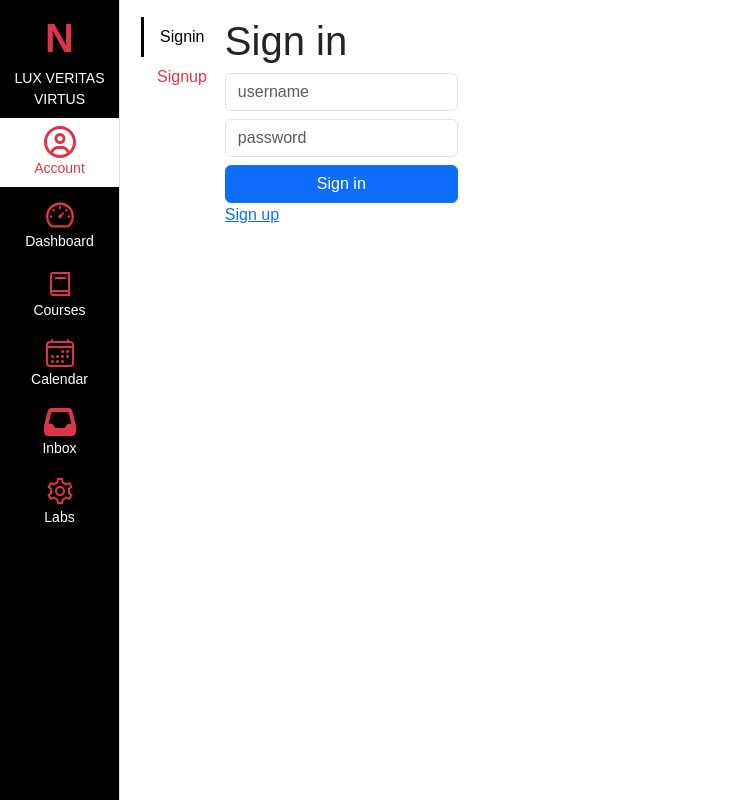
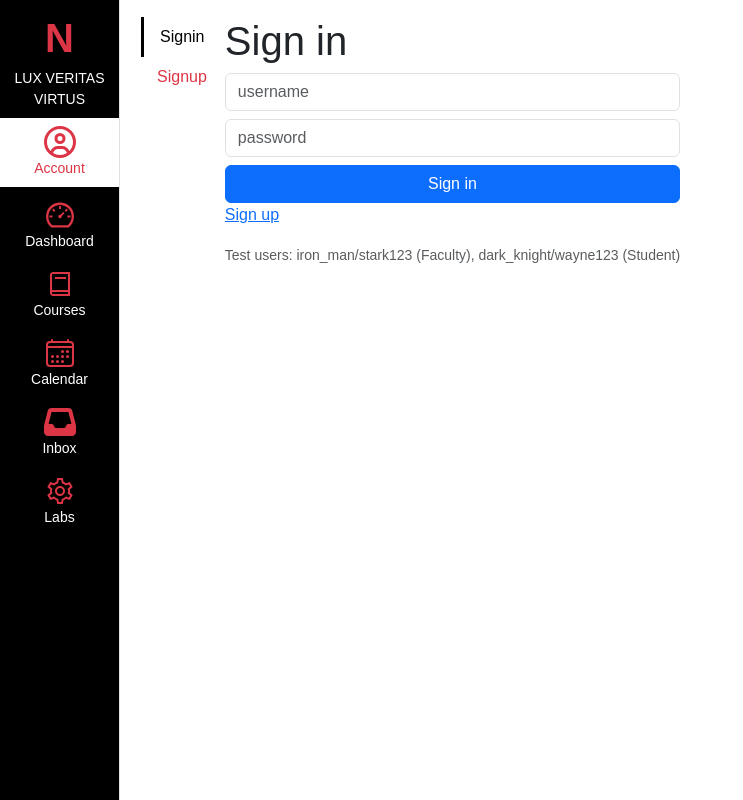
Before and after one commit to Tommytian993/coursework-cs4530, a React (Create React App) app: page /#/Kanbas/Account/Signin in a window 1280 px wide. Shown: the whole page, without its empty margins (0-743 px from the left). Built offline with nearby package versions, Linux system fonts and the light colour scheme.

Commit message:
fix(signin): resolve login issue by using controlled inputs and add debug logging

```diff
--- a/src/Kanbas/Account/Signin.tsx
+++ b/src/Kanbas/Account/Signin.tsx
@@ -5,18 +5,33 @@ import { useDispatch } from "react-redux";
 import * as db from "../Database";
 
 export default function Signin() {
-  const [credentials, setCredentials] = useState<any>({});
+  const [credentials, setCredentials] = useState<any>({
+    username: "",
+    password: "",
+  });
   const dispatch = useDispatch();
   const navigate = useNavigate();
 
   const signin = () => {
+    console.log("Signin attempt with:", credentials);
+    console.log("Available users:", db.users);
+
     const user = db.users.find(
       (u: any) =>
         u.username === credentials.username &&
         u.password === credentials.password
     );
-    if (!user) return;
+
+    console.log("Found user:", user);
+
+    if (!user) {
+      alert("Invalid username or password");
+      return;
+    }
+
+    console.log("Dispatching setCurrentUser with:", user);
     dispatch(setCurrentUser(user));
+    console.log("Navigating to Dashboard");
     navigate("/Kanbas/Dashboard");
   };
 
@@ -24,7 +39,7 @@ export default function Signin() {
     <div id="wd-signin-screen">
       <h1>Sign in</h1>
       <input
-        defaultValue={credentials.username}
+        value={credentials.username}
         onChange={(e) =>
           setCredentials({ ...credentials, username: e.target.value })
         }
@@ -33,7 +48,7 @@ export default function Signin() {
         id="wd-username"
       />
       <input
-        defaultValue={credentials.password}
+        value={credentials.password}
         onChange={(e) =>
           setCredentials({ ...credentials, password: e.target.value })
         }
@@ -52,6 +67,14 @@ export default function Signin() {
       <Link id="wd-signup-link" to="/Kanbas/Account/Signup">
         Sign up
       </Link>
+
+      {/* Debug info */}
+      <div className="mt-3">
+        <small className="text-muted">
+          Test users: iron_man/stark123 (Faculty), dark_knight/wayne123
+          (Student)
+        </small>
+      </div>
     </div>
   );
 }
```
